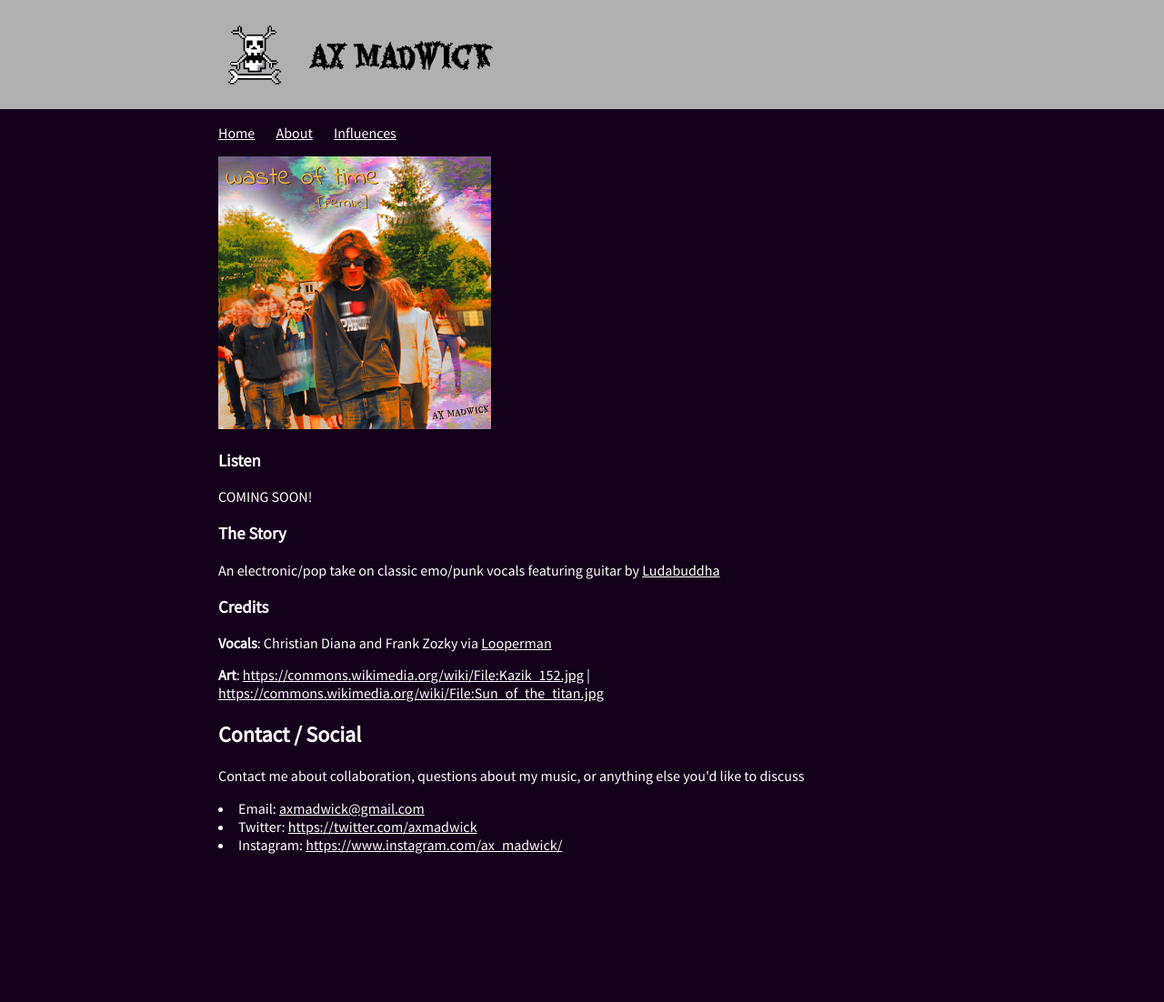
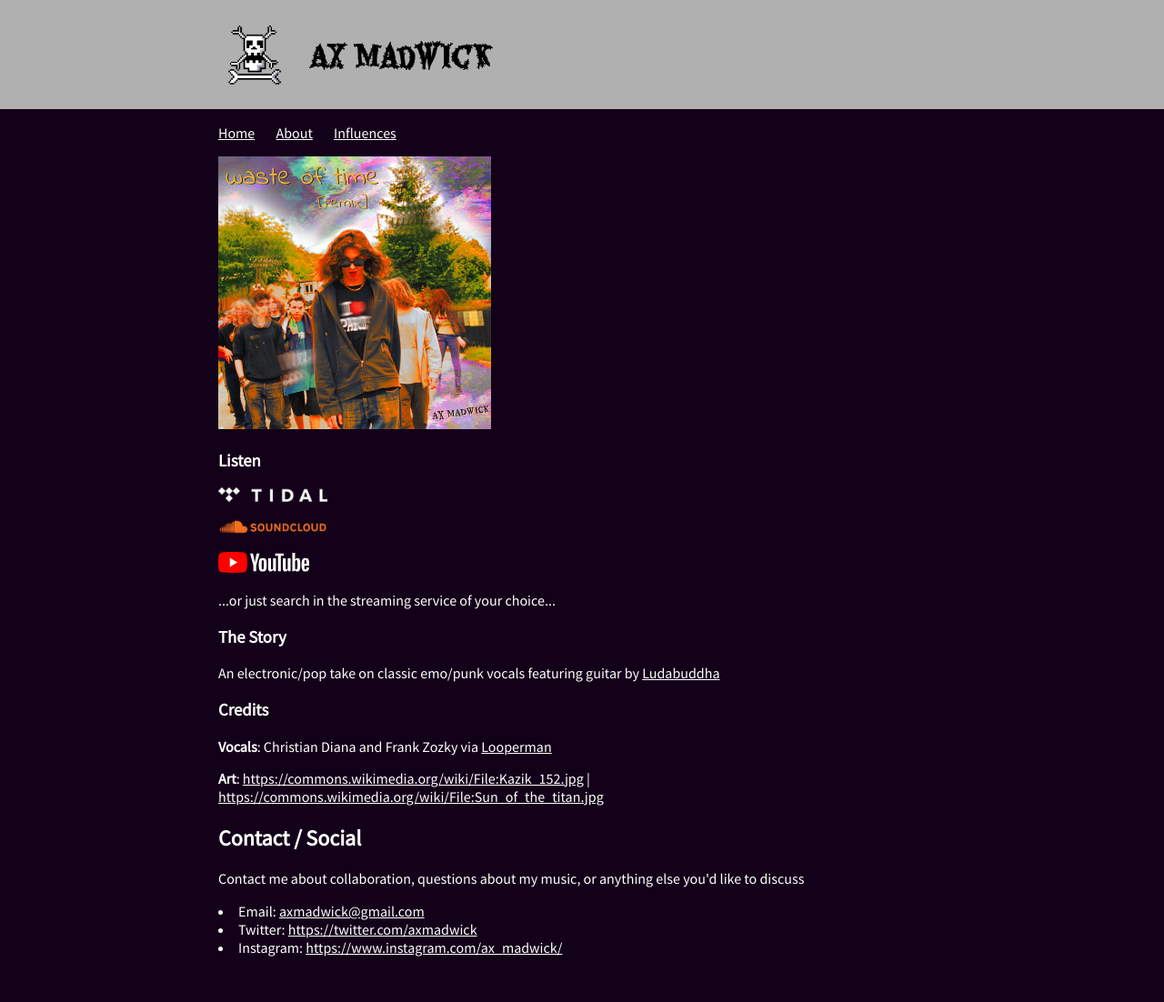
Before and after one commit to axmadwick/axmadwick.github.io, a Jekyll site: the page built from _posts/2023-11-29-waste-of-time.md, in a window 1280 px wide. Shown: the whole page at 91% size. Built offline with Jekyll 4.4.1, drawn with Linux system fonts in a browser that asks for light colours; some web fonts are replaced; before the commit the page ends 989 px from its top, so only the background shows below that.

Commit message:
Add some links for Waste of Time

```diff
--- a/_posts/2023-11-29-waste-of-time.md
+++ b/_posts/2023-11-29-waste-of-time.md
@@ -7,36 +7,38 @@ layout: main
 </div>
 <div class="track__links">
 	<h3>Listen</h3>
-	<p>COMING SOON!</p>
-	<!--
+
 	<ul>
-		<li><a href="">
+		<li><a href="https://tidal.com/browse/album/332242702">
 			<img width="120" src="{{site.url}}/images/tidal_logo.png" alt="Tidal logo">
 		</a></li>
+		<!--
 		<li>
 			<a href="">
 				<img src="{{site.url}}/images/spotify_logo_green.png" width="80">
 			</a>
 		</li>
+		-->
 		<li>
-			<a href="">
+			<a href="https://soundcloud.com/ax-madwick/waste-of-time">
 				<img src="{{site.url}}/images/soundcloud_logo_2.png" width="120">
 			</a>
 		</li>
+		<!--
 		<li>
 			<a href="">
 				<img src="{{site.url}}/images/apple_music_logo.svg" width="80">
 			</a>
 		</li>
+		-->
 		<li>
-			<a href="">
+			<a href="https://www.youtube.com/watch?v=jeDSN0x0EmM">
 				<img src="{{site.url}}/images/youtube_logo.svg" width="100">
 			</a>
 		</li>
 
 	</ul>
 	<p>...or just search in the streaming service of your choice...</p>
-	-->
 	<h3>The Story</h3>
 	<p>
 		An electronic/pop take on classic emo/punk vocals featuring guitar by <a href="https://www.instagram.com/ludabuddha_music/">Ludabuddha</a>
```
